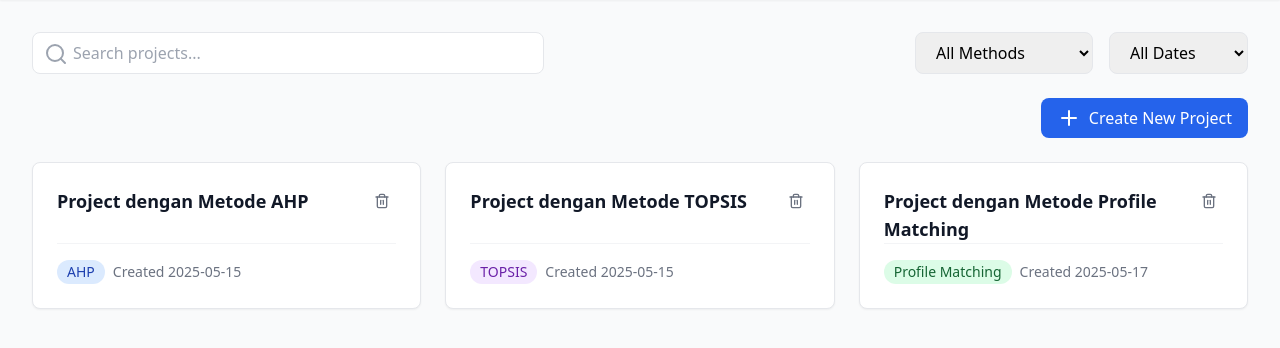
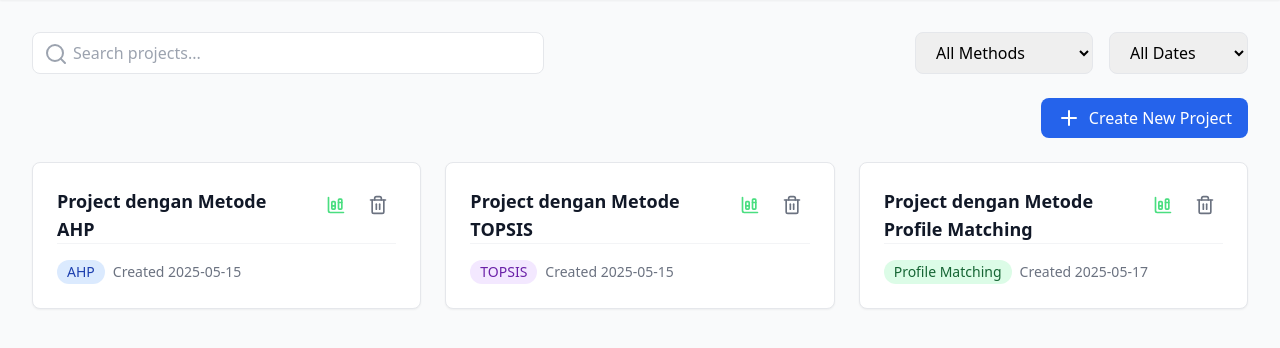
Before and after one commit to stephugm/dss-corn-selection, a Flask app: page /dashboard in a window 1280 px wide. Shown: the part 60-408 px from the top of the page. Run offline with Flask 3, Linux system fonts and the light colour scheme; some libraries are stand-ins or nearby versions.

Commit message:
add result show in dashboard

```diff
--- a/app.py
+++ b/app.py
@@ -59,11 +59,22 @@ def init_csv_files():
 
 # Data management functions
 def get_projects():
-    """Get all projects."""
+    """Get all projects and check if they have results."""
     projects = []
+    results = {}
+
+    # Load results into a dictionary for quick lookup
+    if os.path.exists(RESULTS_FILE):
+        with open(RESULTS_FILE, 'r', newline='') as f:
+            reader = csv.DictReader(f)
+            for row in reader:
+                results[row['project_id']] = True
+
+    # Read projects and add 'has_result' field
     with open(PROJECTS_FILE, 'r', newline='') as f:
         reader = csv.DictReader(f)
         for row in reader:
+            row['has_result'] = results.get(row['project_id'], False)
             projects.append(row)
     return projects
 
--- a/templates/dashboard.html
+++ b/templates/dashboard.html
@@ -70,10 +70,17 @@
                  data-date="{{ project['created_at'] }}">
                 <div class="flex justify-between items-start">
                     <h3 class="text-lg font-semibold text-gray-900 line-clamp-2">{{ project['title'] }}</h3>
-                    <div class="flex space-x-2 ml-4 flex-shrink-0" onclick="event.stopPropagation();">
-                        <button onclick="event.preventDefault(); event.stopPropagation(); openDeleteModal('{{ project['project_id'] }}', '{{ project['title'] }}')"
-                                class="p-1.5 text-gray-500 hover:text-red-600 hover:bg-gray-100 rounded-full transition-colors">
-                            <i data-lucide="trash-2" class="w-4 h-4"></i>
+                    <div class="flex space-x-2 ml-4 flex-shrink-0 items-center" onclick="event.stopPropagation();">
+                        {% if project['has_result'] %}
+                        <button onclick="event.preventDefault(); window.location.href='{{ url_for('results', project_id=project['project_id']) }}';"
+                                class="p-1.5 text-gray-500 hover:text-green-700 hover:bg-gray-100 rounded-full transition-colors">
+                        <i data-lucide="chart-column-stacked" class="w-5 h-5 text-green-400"></i>
+                        </button>
+                        {% endif %}
+                        <button data-project-id="{{ project['project_id'] }}" data-project-title="{{ project['title'] }}"
+                                onclick="event.preventDefault(); event.stopPropagation(); openDeleteModal('{{ project['project_id'] }}', '{{ project['title'] }}')"
+                                class="p-2 text-gray-500 hover:text-red-600 hover:bg-gray-100 rounded-full transition-colors flex items-center justify-center">
+                            <i data-lucide="trash-2" class="w-5 h-5"></i>
                         </button>
                     </div>
                 </div>
--- a/templates/wizard/ahp_steps.html
+++ b/templates/wizard/ahp_steps.html
@@ -82,7 +82,7 @@
                 <div class="flex items-center space-x-4">
                     <input type="text" name="criteria[]" required placeholder="Enter criterion name"
                         class="flex-1 shadow appearance-none border rounded py-2 px-3 text-gray-700 leading-tight focus:outline-none focus:shadow-outline">
-                    <select name="criteria_type[]" required
+                    <select name="criteria_type[]" required hidden
                         class="shadow border rounded py-2 px-3 text-gray-700 leading-tight focus:outline-none focus:shadow-outline">
                         <option value="benefit">Benefit</option>
                         <option value="cost">Cost</option>
@@ -399,7 +399,7 @@ function updateConsistencyIndicator(criterion, isConsistent, cr, isCriteriaCompa
     if (isConsistent) {
         indicator.innerHTML = `✓ <span class="text-green-600">Consistent (CR: ${cr.toFixed(5)})</span>`;
     } else {
-        indicator.innerHTML = `⚠ <span class="text-yellow-600">Inconsistent (CR: ${cr.toFixed(5)})</span>`;
+        indicator.innerHTML = `⚠ <span class="text-red-600">Inconsistent (CR: ${cr.toFixed(5)})</span>`;
     }
 }
 
@@ -456,7 +456,7 @@ document.addEventListener('DOMContentLoaded', function() {
             <div class="flex items-center space-x-4">
                 <input type="text" name="criteria[]" required placeholder="Enter criterion name"
                     class="flex-1 shadow appearance-none border rounded py-2 px-3 text-gray-700 leading-tight focus:outline-none focus:shadow-outline">
-                <select name="criteria_type[]" required
+                <select name="criteria_type[]" required hidden
                     class="shadow border rounded py-2 px-3 text-gray-700 leading-tight focus:outline-none focus:shadow-outline">
                     <option value="benefit">Benefit</option>
                     <option value="cost">Cost</option>
```
Also changed, not shown: methods/ahp.py (+11 -0 lines).
